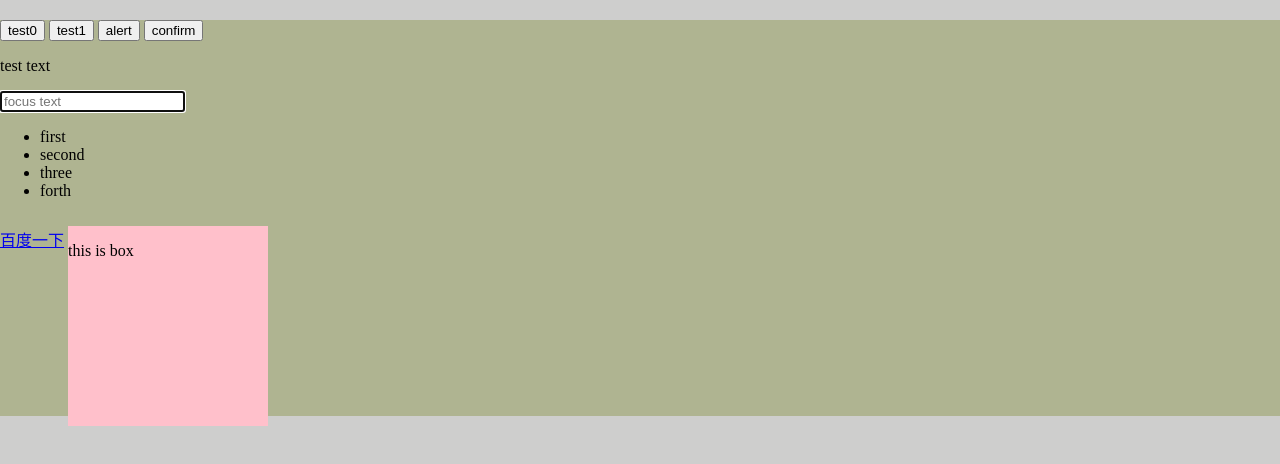
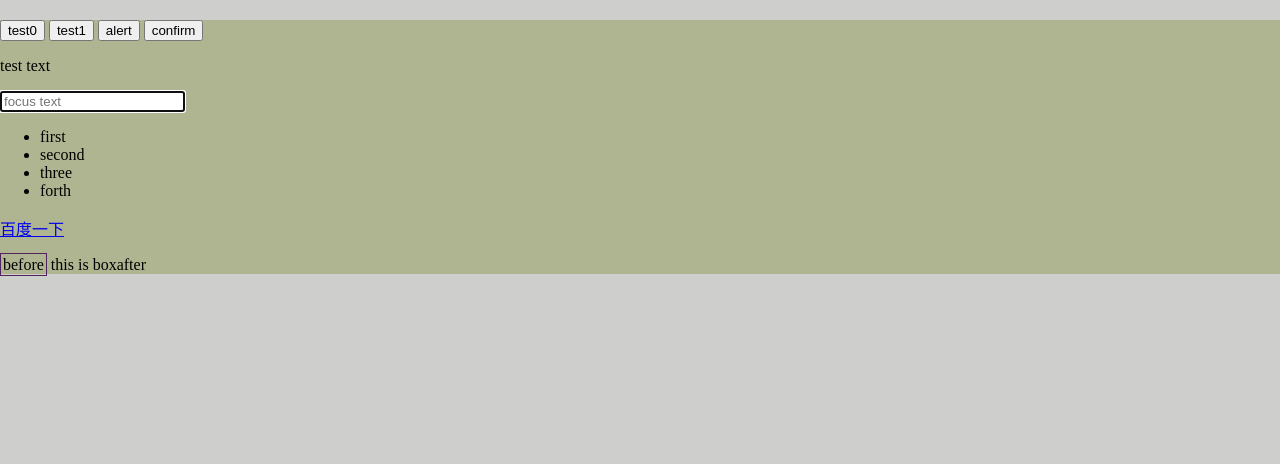
Before and after one commit to devsong/js-learn, a website: page index.html in a window 1280 px wide. Drawn offline with Linux system fonts and the light colour scheme.

Commit message:
feat:add box html

```diff
--- a/css/base.css
+++ b/css/base.css
@@ -92,3 +92,15 @@ body {
     border: #52225e 2px solid;
     cursor: pointer;
 }
+
+.cf::before {
+    content: 'before';
+    border: 1px solid #52225e;
+    padding: 2px;
+    cursor: pointer;
+}
+
+.cf::after {
+    content: 'after';
+    clear: both;
+}
--- a/index.html
+++ b/index.html
@@ -24,10 +24,7 @@
             </ul>
         </div>
         <a href="http://www.baidu.com" target="blank">百度一下</a>
-
-        <div class="box">
-            <p> this is box</p>
-        </div>
+        <p class="cf"> this is box</p>
     </div>
     <script type="text/javascript" src="js/jquery-1.7.2.min.js" charset="utf-8"></script>
     <script type="text/javascript" src="js/index.js" charset="utf-8"></script>
```
Also changed, not shown: box.html (+1 -1 lines).
